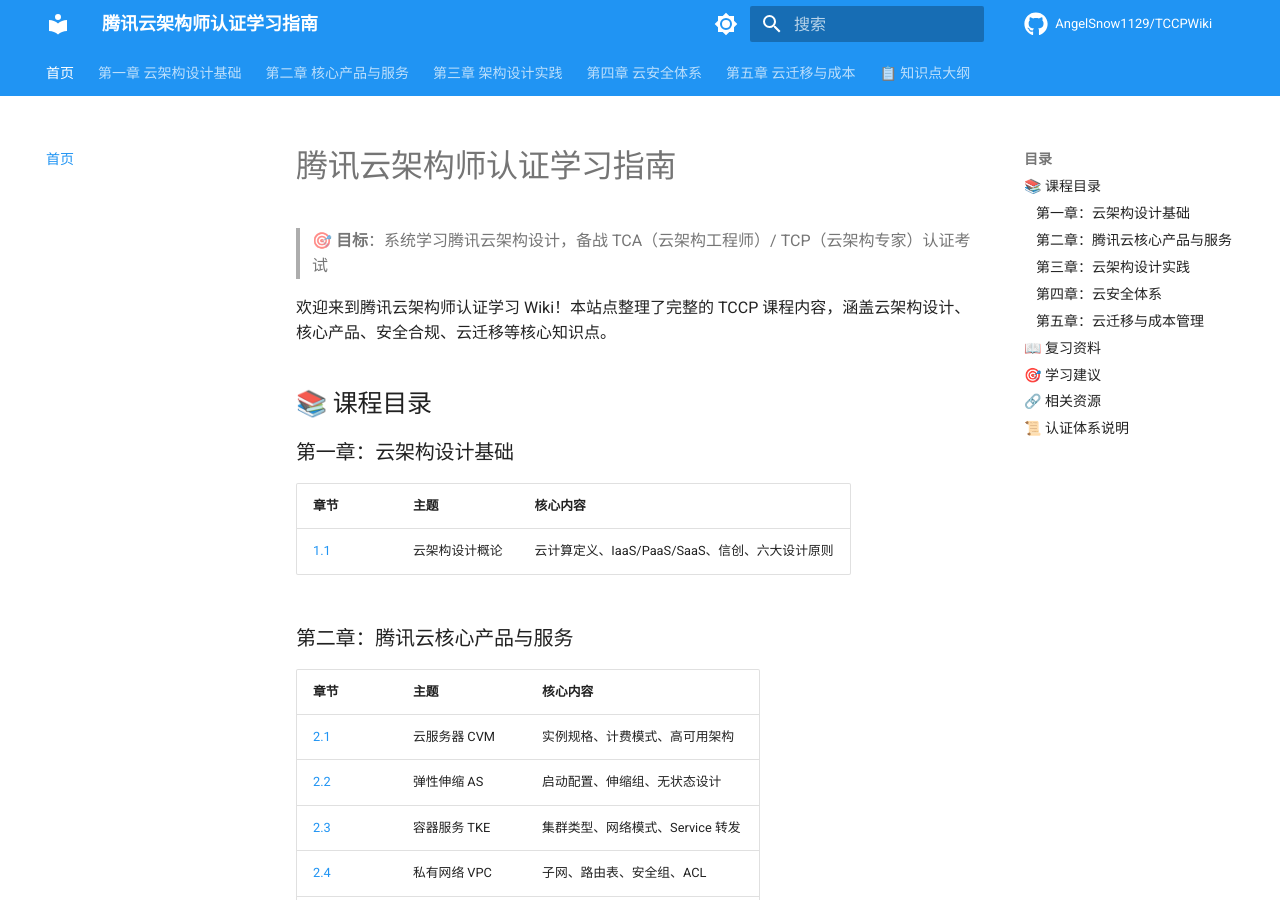
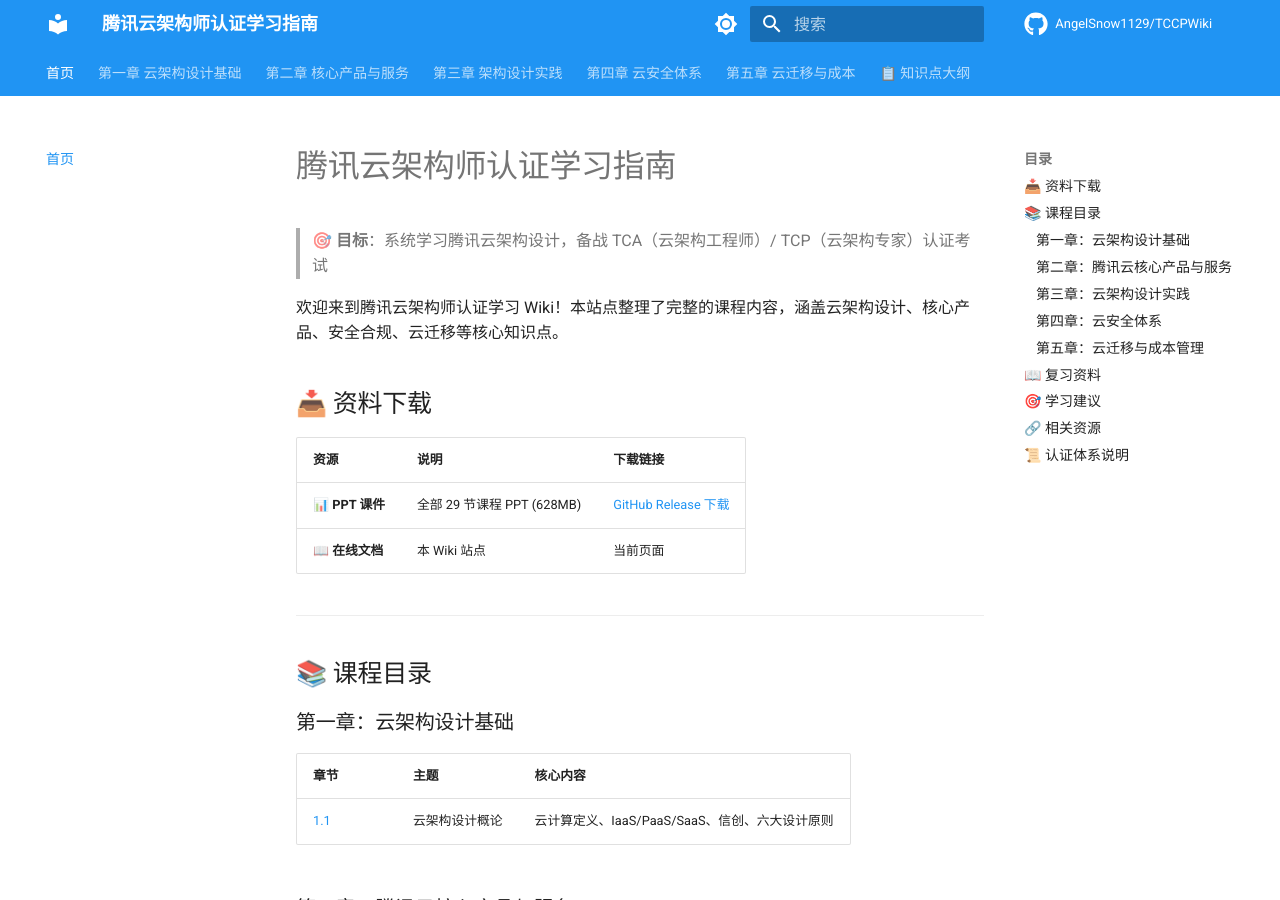
Before and after one commit to AngelSnow1129/TCCPWiki, an MkDocs documentation site: the page built from docs/index.md, in a window 1280 px wide and 900 px high. Built offline with MkDocs 1.6.1 and Material for MkDocs 9.7.7, drawn with Linux system fonts in a browser that asks for light colours; comment, search, counter and statistics services are not loaded.

Commit message:
Add PPT download link to index

```diff
--- a/docs/index.md
+++ b/docs/index.md
@@ -2,7 +2,16 @@
 
 > 🎯 **目标**：系统学习腾讯云架构设计，备战 TCA（云架构工程师）/ TCP（云架构专家）认证考试
 
-欢迎来到腾讯云架构师认证学习 Wiki！本站点整理了完整的 TCCP 课程内容，涵盖云架构设计、核心产品、安全合规、云迁移等核心知识点。
+欢迎来到腾讯云架构师认证学习 Wiki！本站点整理了完整的课程内容，涵盖云架构设计、核心产品、安全合规、云迁移等核心知识点。
+
+## 📥 资料下载
+
+| 资源 | 说明 | 下载链接 |
+|------|------|----------|
+| 📊 **PPT 课件** | 全部 29 节课程 PPT (628MB) | [GitHub Release 下载](https://github.com/AngelSnow1129/TCCPWiki/releases/tag/v1.0.0) |
+| 📖 **在线文档** | 本 Wiki 站点 | 当前页面 |
+
+---
 
 ## 📚 课程目录
 
```
